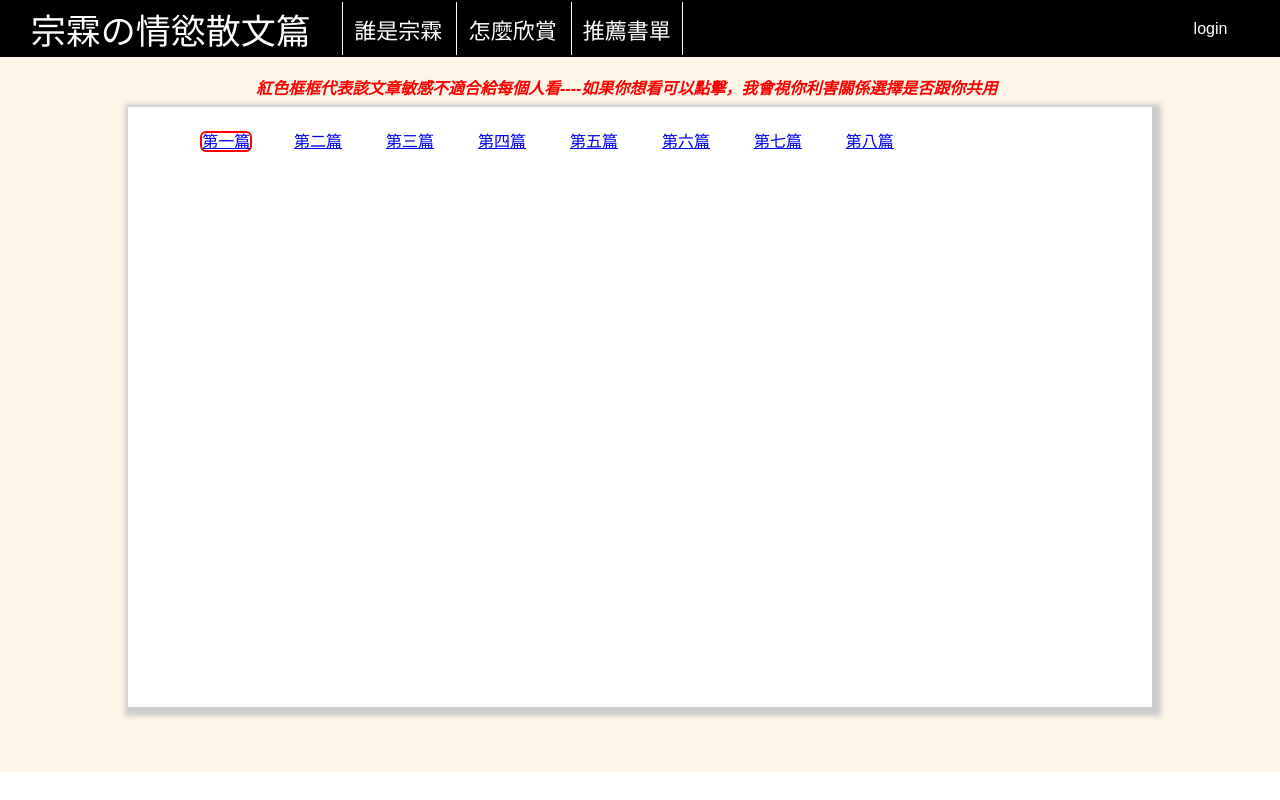
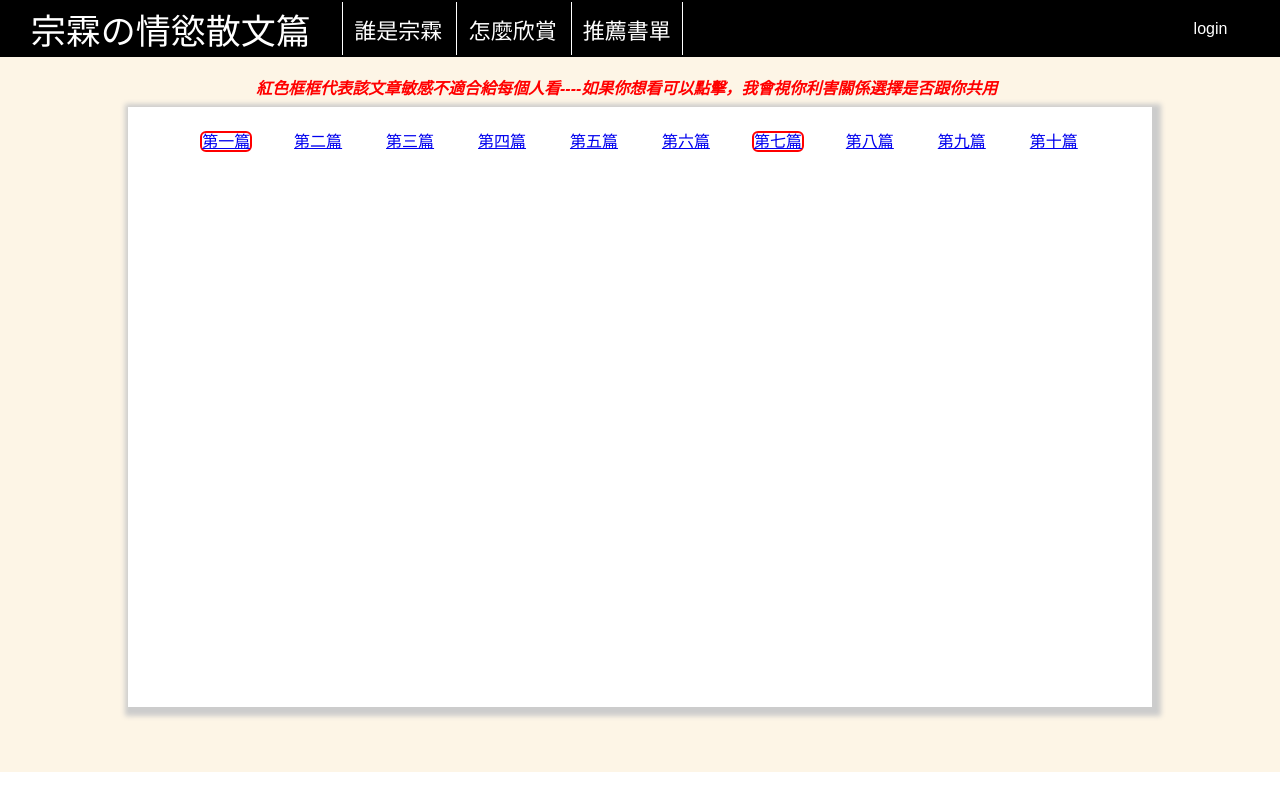
Before and after one commit to Aaron7noraA/firstpage, a plain HTML site: page index.html in a window 1280 px wide. Drawn offline with Linux system fonts and the light colour scheme.

Commit message:
version15

```diff
--- a/index.html
+++ b/index.html
@@ -148,10 +148,10 @@
 					<td class="row"><a href="https://docs.google.com/document/d/16IwgCB0cbPS14YLJOTUo87x8aHkk7NkS1Bksf_sR52o/edit?usp=sharing">第四篇</a></td>
 					<td class="row"><a href="https://docs.google.com/document/d/17D9qMZrww8faJKVpfGkGa3OfWBiM40waE4dc6nazDiY/edit?usp=sharing">第五篇</a></td>
 					<td class="row"><a href="https://docs.google.com/document/d/17UWOyZIfPpzUwqzgs2U8fvE_--zwttMGIRQf2vCkmqo/edit?usp=sharing">第六篇</a></td>
-					<td class="row"><a href="https://docs.google.com/document/d/18ZejDb0hYUTMwEOWFQ-Tqaaelsy2LxYazhl4IUSuEvU/edit?usp=sharing">第七篇</a></td>
+					<td class="row"><a href="https://docs.google.com/document/d/18ZejDb0hYUTMwEOWFQ-Tqaaelsy2LxYazhl4IUSuEvU/edit?usp=sharing"><span class="prohibit">第七篇</span></a></td>
 					<td class="row"><a href="https://docs.google.com/document/d/1-5E3__tukqNyCeWEuTQlR34VRcPn6c0pod1qvA48_kY/edit?usp=sharing">第八篇</a></td>
-					<td class="row"></td>
-					<td class="row"></td>
+					<td class="row"><a href="https://docs.google.com/document/d/1-dENTurljfgTYlF4gomYEOPM0WXGEFEZf7rqXvg0aWk/edit?usp=sharing">第九篇</a></td>
+					<td class="row"><a href="https://docs.google.com/document/d/100cM24-F2tQGOjyripkmJ01RZfiF3aDF-euyMp_GHak/edit?usp=sharing">第十篇</a></td>
 				</tr>
 
 			</table>
```
